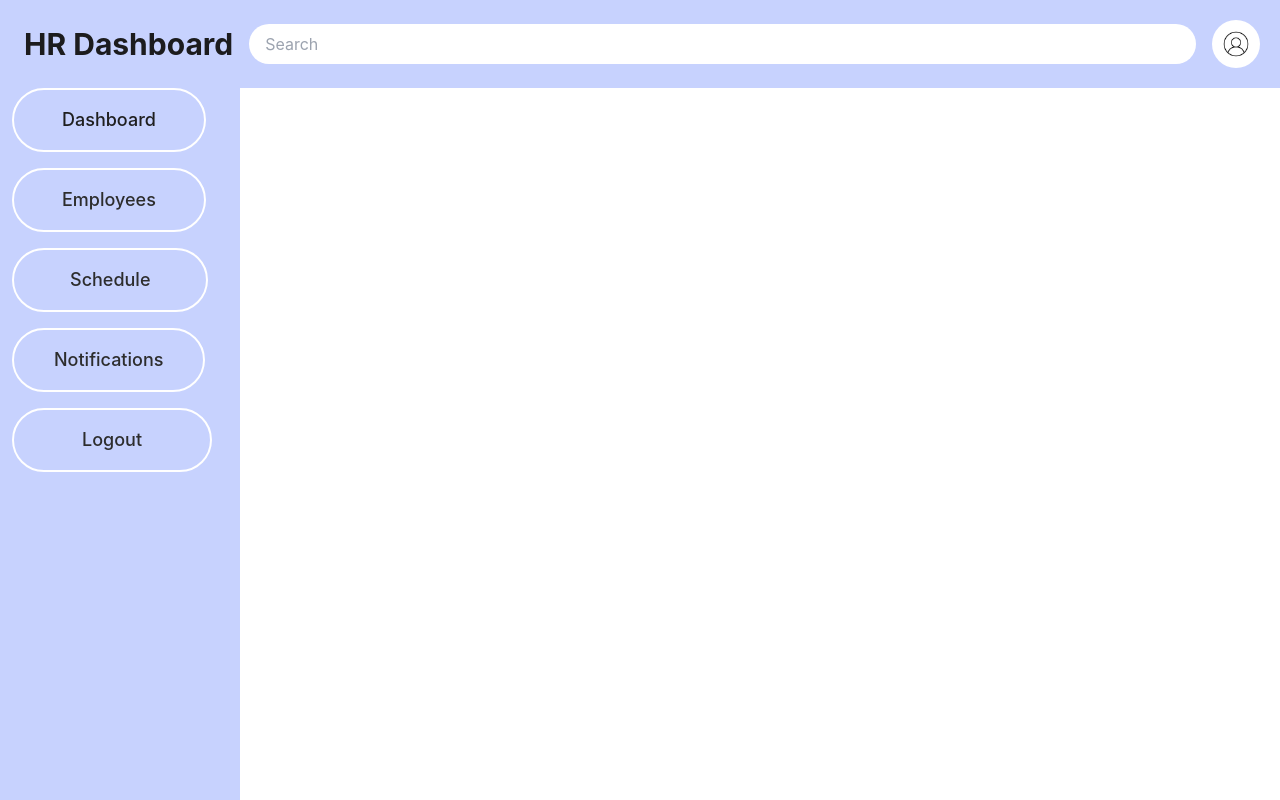
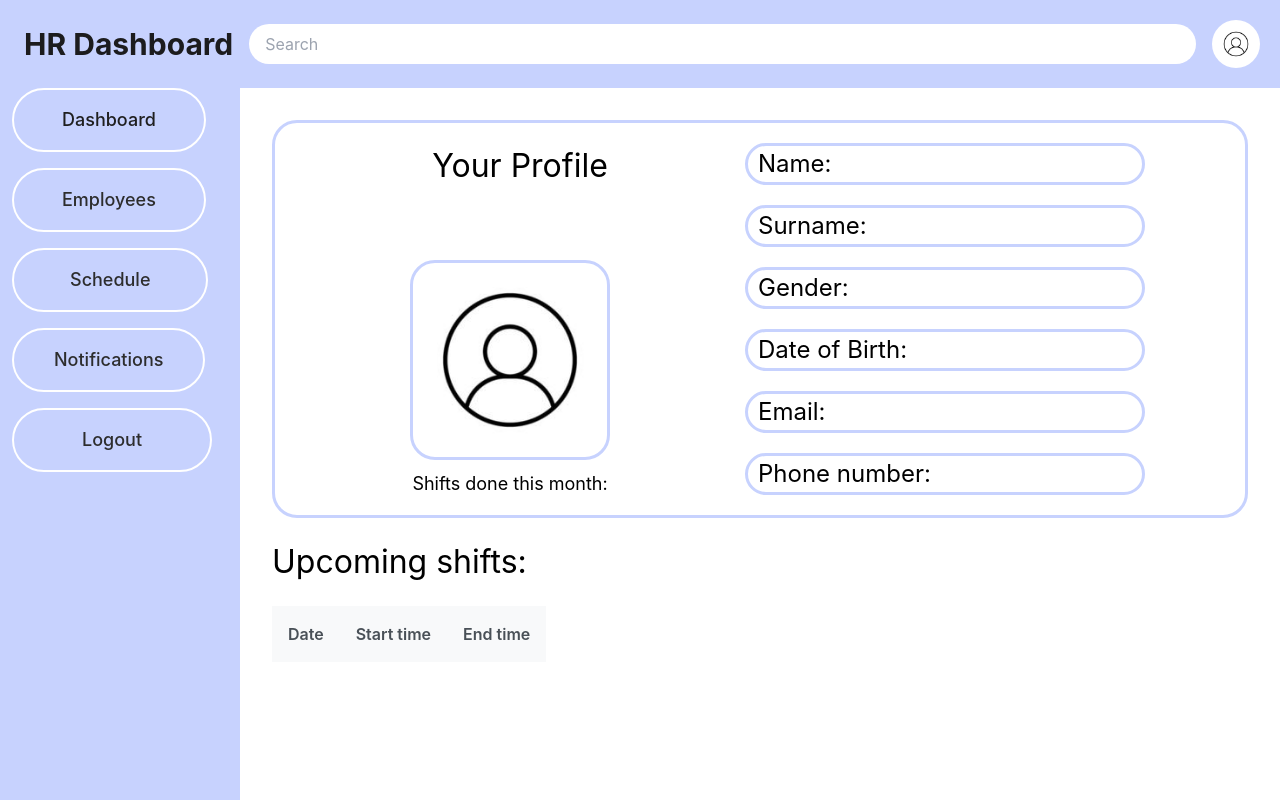
Before and after one commit to ksjarm/HRDashboard, a Vue app in the folder FrontEnd/: page /hrfullinfo in a window 1280 px wide. Shown: the top 800 px of the page. Built offline with nearby package versions, Linux system fonts and the light colour scheme.

Commit message:
HR account FrontEnd

```diff
--- a/FrontEnd/src/App.vue
+++ b/FrontEnd/src/App.vue
@@ -75,7 +75,7 @@ const router = useRouter();
 const secondNavClass = ref('sm:w-60 sm:h-250'); // Default class for second nav
 
 const redirectToAccountSettings = () => {
-  router.push('/newemployee'); // Adjust the route as needed
+  router.push('/hrfullinfo'); // Adjust the route as needed
 };
 const updateSecondNavClass = () => {
   if (window.innerWidth < 640) {
--- /dev/null
+++ b/FrontEnd/src/components/HRFullInfoForm.vue
@@ -0,0 +1,131 @@
+<template>
+    <div id="parent1">
+      <div id="wide1" class="">
+        <h1 class="label1">Your Profile</h1>
+        <h1 class="label1">{{ user?.name }} {{ user?.surname }}</h1>
+        <img src="../assets/user-profile-image.jpg" class="h-50 profileimg1" />
+        <!-- <div>
+          <h1 class="role">{{ user?.position }}</h1>
+        </div> -->
+        <div>
+          <h1 class="role1">Shifts done this month:</h1>
+        </div>
+      </div>
+      <div id="narrow1" class="">
+        <div class="info1">
+          <h1 class="infoLabel1">Name: {{ user?.name }}</h1>
+        </div>
+        <div class="info1">
+          <h1 class="infoLabel1">Surname: {{ user?.surname }}</h1>
+        </div>
+        <div class="info1">
+          <h1 class="infoLabel1">Gender: {{ user?.gender }}</h1>
+        </div>
+        <div class="info1">
+          <h1 class="infoLabel1">Date of Birth: {{ user?.dateOfBirth }}</h1>
+        </div>
+        <div class="info1">
+          <h1 class="infoLabel1">Email: {{ user?.email }}</h1>
+        </div>
+        <div class="info1">
+          <h1 class="infoLabel1">Phone number: {{ user?.phoneNumber }}</h1>
+        </div>
+        <div class="finalinfo1"></div>
+      </div>
+    </div>
+    <div>
+      <h1 class="upcomingShifts1">Upcoming shifts:</h1>
+    </div>
+    <div id="upcomingShifts1">
+      <DataTable>
+        <Column field="date" header="Date"> </Column>
+        <Column field="startTime" header="Start time"> </Column>
+        <Column field="endTime" header="End time"> </Column>
+      </DataTable>
+    </div>
+  </template>
+
+  <script setup lang="ts">
+  import { useUsersStore } from '@/stores/usersStore';
+  import { onMounted, ref, computed } from 'vue';
+  import { useRouter } from 'vue-router';
+
+  const route = useRouter();
+  const userId = ref<number | null>(null);
+  const usersStore = useUsersStore();
+
+  const user = computed(() => {
+    const id = userId.value;
+    return id ? usersStore.getUserById(id) : null;
+  });
+
+  onMounted(() => {
+    const id = route.currentRoute.value.query.id;
+    userId.value = id ? parseInt(id as string, 10) : null;
+  });
+  </script>
+
+  <style>
+  #parent1 {
+    display: flex;
+    border: solid;
+    border-color: rgba(199, 210, 254);
+    border-radius: 25px;
+  }
+  #narrow1 {
+    width: 500px;
+    /* Just so it's visible */
+  }
+  #wide1 {
+    flex: 1;
+    display: flex;
+    flex-direction: column;
+    justify-content: center;
+    align-items: center;
+  }
+  #upcomingShifts1 {
+    display: flex;
+    flex: 1;
+  }
+  .upcomingShifts1 {
+    font-size: xx-large;
+    margin-right: 20px;
+    margin-bottom: 20px;
+    margin-top: 20px;
+  }
+  .label1 {
+    font-size: xx-large;
+    margin-left: 20px;
+  }
+  .profileimg1 {
+    margin-top: 70px;
+    border: solid;
+    border-radius: 25px;
+    border-color: rgba(199, 210, 254);
+    padding: 10px;
+  }
+  .role1 {
+    text-align: center;
+    margin-top: 10px;
+    font-size: large;
+  }
+  .info1 {
+    border: solid;
+    border-color: rgba(199, 210, 254);
+    border-radius: 25px;
+    margin-top: 20px;
+    justify-content: center;
+    align-items: center;
+    width: 400px;
+  }
+  .finalinfo1 {
+    margin-top: 20px;
+    justify-content: center;
+    align-items: center;
+    width: 400px;
+  }
+  .infoLabel1 {
+    font-size: x-large;
+    margin-left: 10px;
+  }
+  </style>
--- /dev/null
+++ b/FrontEnd/src/modules/user.ts
@@ -0,0 +1,18 @@
+export interface User {
+   id: number;
+   name: string;
+   surname: string;
+   gender: string;
+   dateOfBirth: string;
+   email: string;
+   phoneNumber: string;
+//   adress: string;
+//   position: string;
+//   salary: number;
+//   status: string;
+   photo: string;
+}
+
+export interface State {
+  users: User[];
+}
--- a/FrontEnd/src/router/router.ts
+++ b/FrontEnd/src/router/router.ts
@@ -6,6 +6,7 @@ import SheduleVue from '@/components/Shedule.vue';
 import Dashboard from '@/views/Dashboard.vue';
 import NotificationHistoryVue from '@/views/NotificationHistory.vue';
 import EmployeeFullInfo from '@/views/EmployeeFullInfo.vue';
+import HRFullInfo from '@/views/HRFullInfo.vue';
 
 const routes: Array<RouteRecordRaw> = [
   {
@@ -45,6 +46,11 @@ const routes: Array<RouteRecordRaw> = [
     name: 'Get full info',
     component: EmployeeFullInfo,
   },
+  {
+    path: '/hrfullinfo',
+    name: 'Get HR full info',
+    component: HRFullInfo,
+  },
 ];
 
 const router = createRouter({
--- /dev/null
+++ b/FrontEnd/src/stores/usersStore.ts
@@ -0,0 +1,119 @@
+import { User } from '@/modules/user';
+import { ref } from 'vue';
+import { defineStore } from 'pinia';
+import useApi, { useApiRawRequest } from '@/modules/api';
+import { useNotificationsStore } from '@/stores/notificationsStore';
+
+
+export const useUsersStore = defineStore('usersStore', () => {
+    const apiGetUsers = useApi<User[]>('users');
+  const users = ref<User[]>([]);
+  let allUsers: User[] = [];
+
+
+  const loadUsers = async () => {
+    await apiGetUsers.request();
+
+    if (apiGetUsers.response.value) {
+      return apiGetUsers.response.value!;
+    }
+
+    return [];
+  };
+  const load = async () => {
+    allUsers = await loadUsers();
+    users.value = allUsers;
+  };
+
+  const getUserById = (id: number) => {
+    return allUsers.find((user) => user.id === id);
+  };
+
+  const addUser = async (user: User) => {
+    const apiAddUser = useApi<User>('users', {
+      method: 'POST',
+      headers: {
+        Accept: 'application/json',
+        'Content-Type': 'application/json',
+      },
+      body: JSON.stringify(user),
+    });
+
+    await apiAddUser.request();
+    if (apiAddUser.response.value) {
+      allUsers.push(apiAddUser.response.value!);
+      users.value = allUsers;
+
+      const notificationsStore = useNotificationsStore();
+      await notificationsStore.addNotifications({
+        message: `User added: ${user.name} ${user.surname}`,
+        date: new Date(),
+        type: 'User Added',
+      });
+    }
+  };
+
+  const updateUser = async (user: User) => {
+
+      const apiAddUser = useApi<User>('users/' + user.id, {
+        method: 'PUT',
+        headers: {
+          Accept: 'application/json',
+          'Content-Type': 'application/json',
+        },
+        body: JSON.stringify(user),
+      });
+
+      await apiAddUser.request();
+
+      if (apiAddUser.response.value) {
+        load(); // Refresh the shifts after a successful update
+
+        const notificationsStore = useNotificationsStore();
+        await notificationsStore.addNotifications({
+          message: `User updated: ${user.name} ${user.surname}`,
+          date: new Date(),
+          type: 'User Updated',
+        });
+      }
+
+  };
+
+  const deleteUser = async (user: User) => {
+    const deleteUserRequest = useApiRawRequest(`users/${user.id}`, {
+      method: 'DELETE',
+    });
+
+    const res = await deleteUserRequest();
+
+    if (res.status === 204) {
+      let id = allUsers.indexOf(user);
+
+      if (id !== -1) {
+        allUsers.splice(id, 1);
+      }
+
+      id = users.value.indexOf(user);
+
+      if (id !== -1) {
+        users.value.splice(id, 1);
+      }
+
+      const notificationsStore = useNotificationsStore();
+      await notificationsStore.addNotifications({
+        message: `User deleted: ${user.name} ${user.surname}`,
+        date: new Date(),
+        type: 'User Deleted',
+      });
+    }
+  };
+
+  return {
+    users,
+    load,
+    getUserById,
+    addUser,
+    updateUser,
+    deleteUser,
+  };
+});
--- /dev/null
+++ b/FrontEnd/src/views/HRFullInfo.vue
@@ -0,0 +1,9 @@
+<template>
+    <HRFullInfo :name="name" />
+  </template>
+
+  <script setup lang="ts">
+  import HRFullInfo from '@/components/HRFullInfoForm.vue';
+
+  defineProps<{ name: String }>();
+  </script>
```
